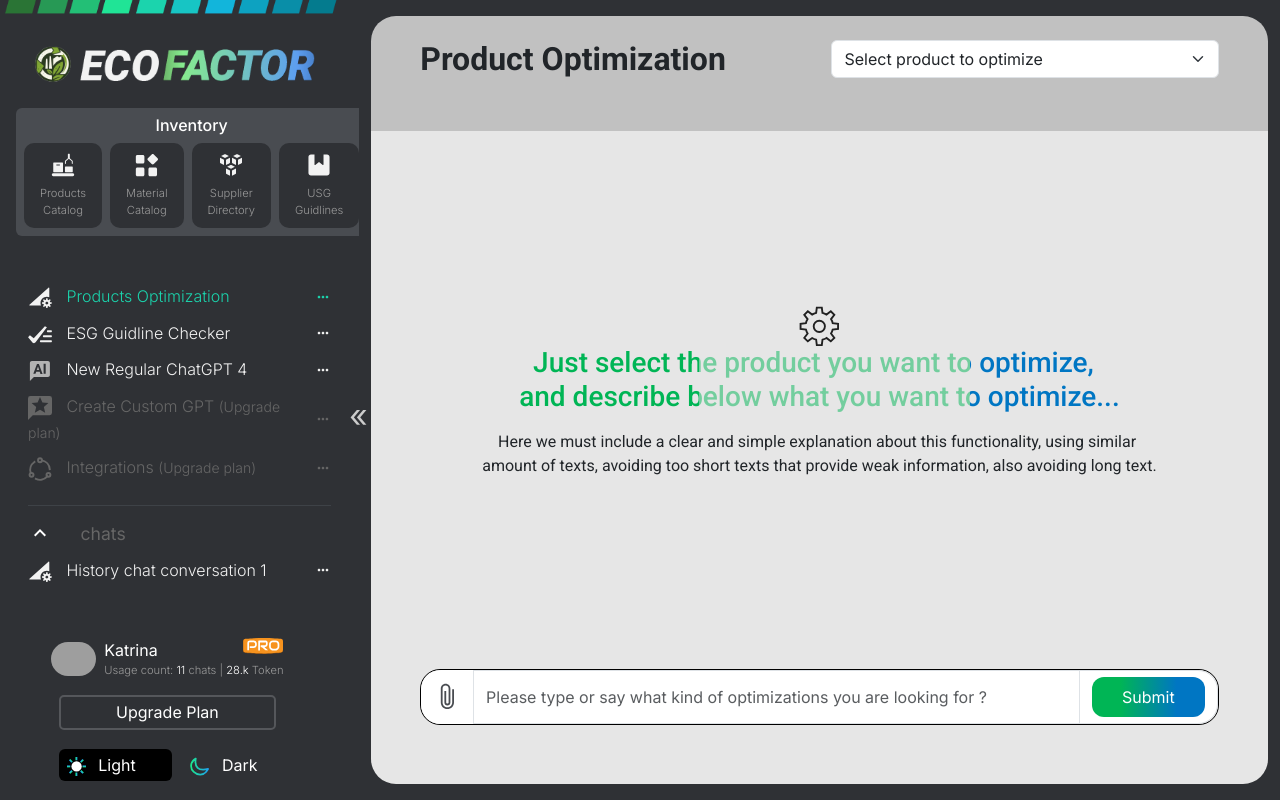
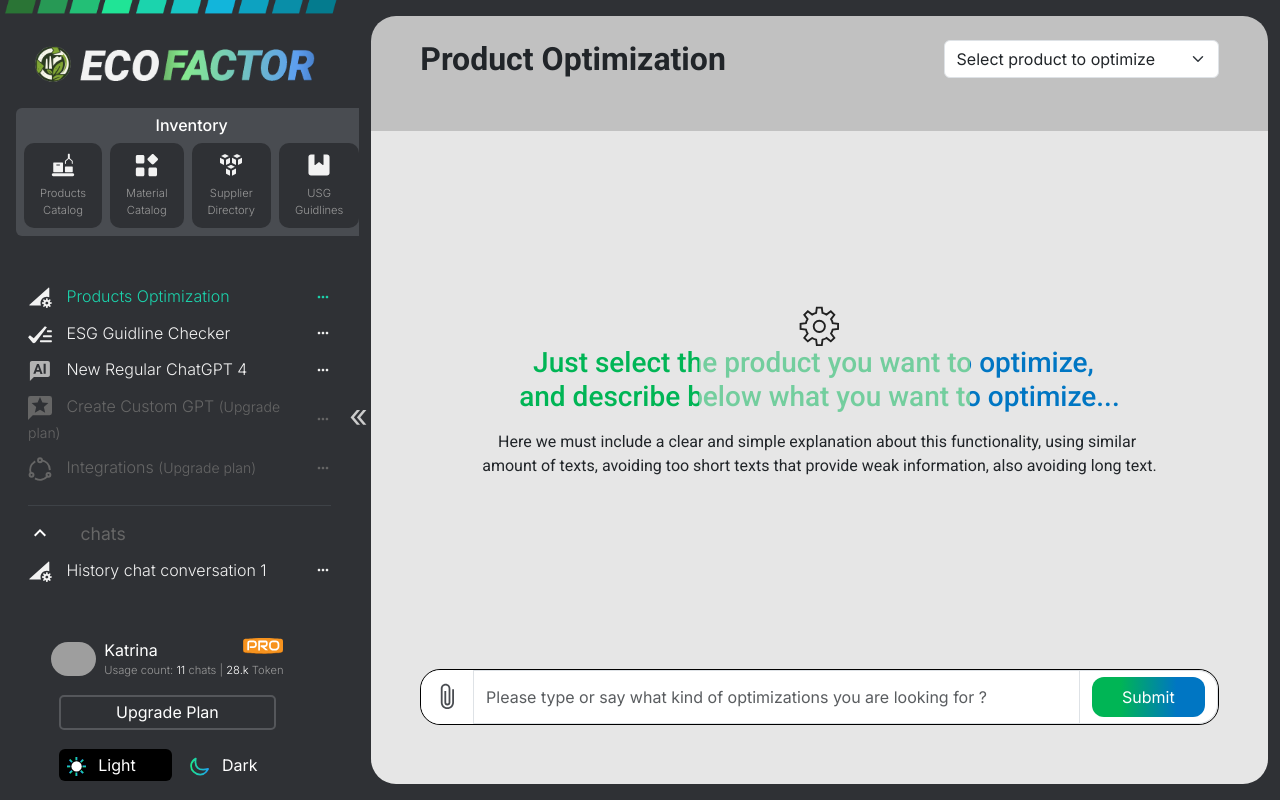
Before and after one commit to inamprograms/EcoFactory, a React (Vite) app in the folder client/: page / in a window 1280 px wide. Built offline with nearby package versions, Linux system fonts and the light colour scheme; grey boxes are pictures that could not be loaded.

Commit message:
feat: final design

```diff
--- a/client/src/Pages/productOptimization/ProductOptimization.jsx
+++ b/client/src/Pages/productOptimization/ProductOptimization.jsx
@@ -34,7 +34,8 @@ export default function ProductOptimization() {
                             <div className="col">
                                 <div className='pt-4'>
                                     <div className="row">
-                                        <div className="col-11">
+                                        <div className="col-3"></div>
+                                        <div className="col-8">
 
                                             <select className="form-select" style={{ cursor: 'pointer' }} aria-label="Default select example">
                                                 <option selected>Select product to optimize</option>
```
